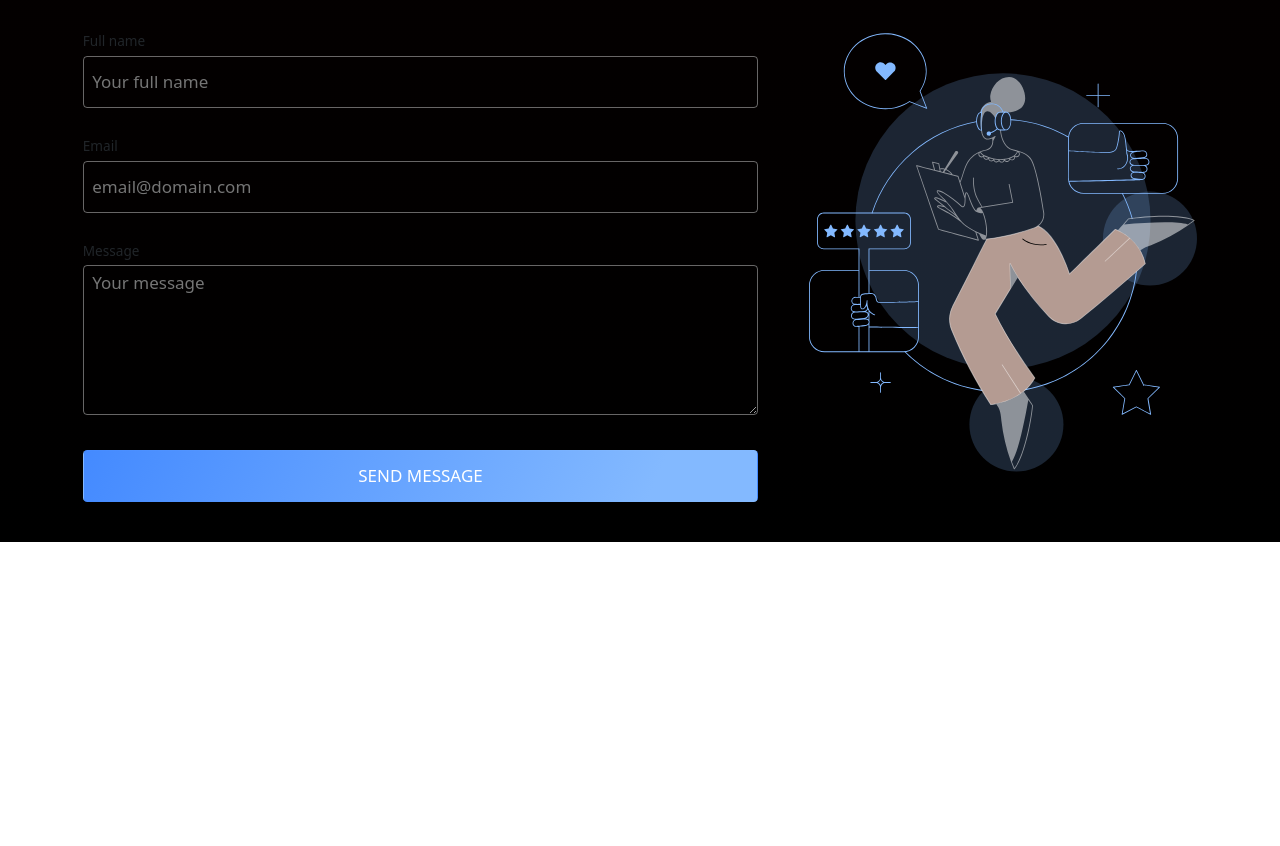
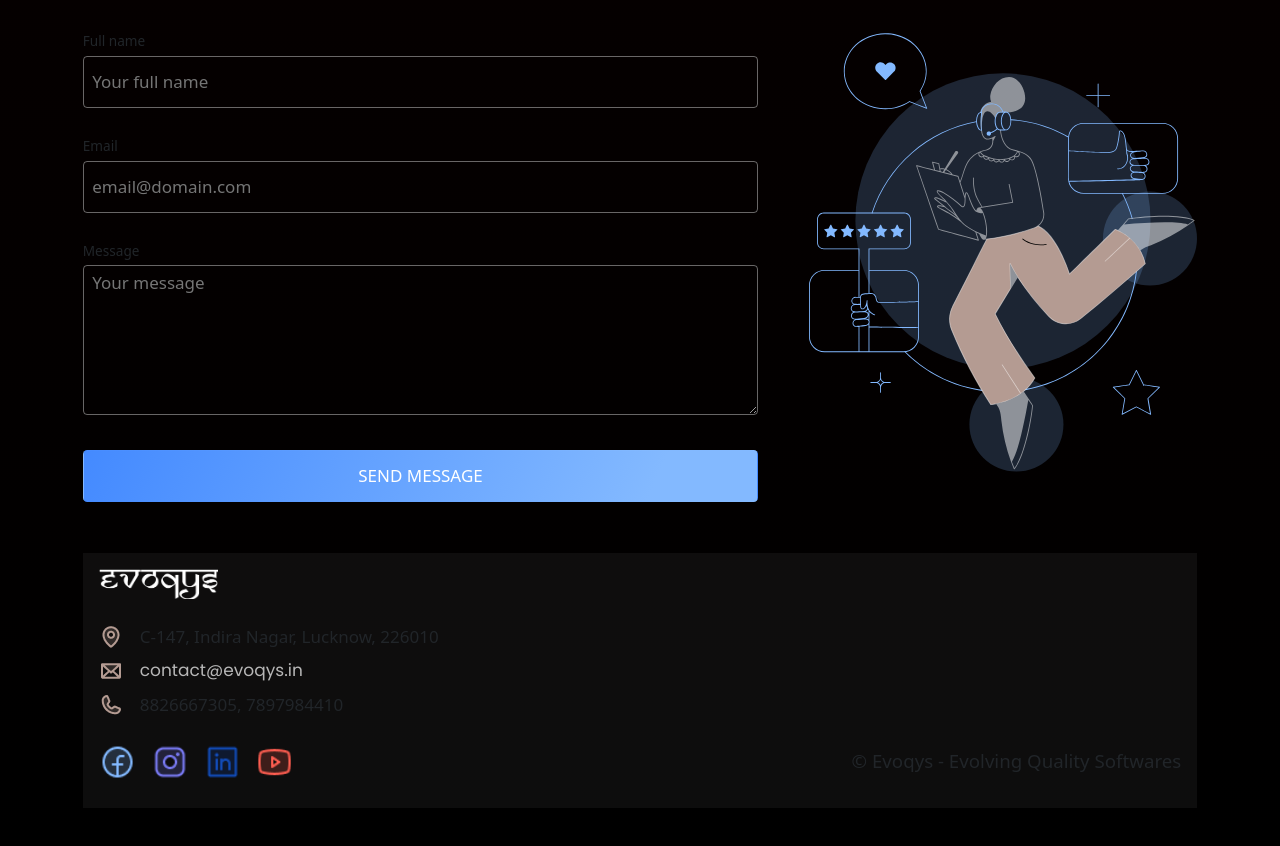
Before and after one commit to Evoqys/evoqys2.0, a Gatsby site: page / in a window 1280 px wide. Shown: the part 3801-4647 px from the top of the page. Before the commit the page ends 4343 px from the top, so only its background shows below. Built offline with nearby package versions, Linux system fonts and the light colour scheme; Gatsby itself is replaced by a stand-in of ours.

Commit message:
feat: completed footer

```diff
--- a/src/pages/index.tsx
+++ b/src/pages/index.tsx
@@ -7,6 +7,7 @@ import About from '../sections/About/About';
 import OurProcess from '../sections/OurProcess/OurProcess';
 import Services from '../sections/Services/Services';
 import ContactUs from '../sections/Contact-us/ContactUs';
+import Footer from '../sections/Footer/Footer';
 
 // markup
 const IndexPage = () => {
@@ -18,6 +19,7 @@ const IndexPage = () => {
             <OurProcess/>
             <Services/>
             <ContactUs/>
+            <Footer/>
         </div>
     );
 };
--- /dev/null
+++ b/src/sections/Footer/Footer.scss
@@ -0,0 +1,17 @@
+@import "../../styles/variables";
+.footer {
+  background: rgba(255, 255, 255, 0.05);
+  padding: 16px;
+  a {
+    color: $alternate-text-color;
+  }
+  .logo {
+    width: 7rem;
+    max-height: 30px;
+  }
+  .social {
+    height: 2.2rem;
+    width: 2.2rem;
+    margin-right: 15px;
+  }
+}
--- /dev/null
+++ b/src/sections/Footer/Footer.tsx
@@ -0,0 +1,66 @@
+import React from 'react';
+import './Footer.scss';
+// @ts-ignore
+import Logo from '../../images/logo.png';
+// @ts-ignore
+import Fb from '../../images/icons/FacebookLogo.png';
+// @ts-ignore
+import Insta from '../../images/icons/InstagramLogo.png';
+// @ts-ignore
+import Ln from '../../images/icons/LinkedinLogo.png';
+// @ts-ignore
+import Youtube from '../../images/icons/YoutubeLogo.png';
+// @ts-ignore
+import Phone from '../../images/icons/Phone.png';
+// @ts-ignore
+import Location from '../../images/icons/MapPin.png';
+// @ts-ignore
+import Mail from '../../images/icons/Envelope.png';
+
+
+const Footer: React.FC = (props: any) => {
+    return (
+        <div className='footer mt-5'>
+            <div>
+                <img src={Logo} alt='Logo' className='img-fluid logo'/>
+                <div className='d-flex align-items-center mt-4'>
+                    <img className='icon' src={Location} alt='Location'/>
+                    <div className='m-0 ms-3'>C-147, Indira Nagar, Lucknow, 226010</div>
+                </div>
+                <div className='d-flex align-items-center mt-2'>
+                    <img className='icon' src={Mail} alt='Mail'/>
+                    <a href='mailto:contact@evoqys.in' className='text-decoration-none m-0 ms-3'>contact@evoqys.in</a>
+                </div>
+                <div className='d-flex align-items-center mt-2'>
+                    <img className='icon' src={Phone} alt='Mail'/>
+                    <div className='m-0 ms-3'>8826667305, 7897984410</div>
+                </div>
+                <div className='mt-4 d-flex flex-column flex-md-row justify-content-between'>
+                    <div>
+                        <a target='_blank' href='https://www.facebook.com/evoqys-102174738163129'>
+                            <img className='social' src={Fb} alt='Fb'/>
+                        </a>
+                        <a target='_blank' href='https://www.instagram.com/evoqys/'>
+                            <img className='social' src={Insta} alt='Insta'/>
+                        </a>
+                        <a target='_blank' href='https://www.linkedin.com/company/69776723/admin/'>
+                            <img className='social' src={Ln} alt='Linked'/>
+                        </a>
+                        <a target='_blank' href='https://www.youtube.com/channel/UCq9vvikYUbJ76fNGWw9sakw'>
+                            <img className='social' src={Youtube} alt='Youtube'/>
+                        </a>
+                    </div>
+                    <div className='copyright'>
+                        <div className='divider'/>
+                        <p className='mt-1'>© Evoqys - Evolving Quality Softwares</p>
+                    </div>
+                </div>
+
+            </div>
+
+
+        </div>
+    );
+};
+
+export default Footer;
```
Also changed, not shown: src/images/icons/Envelope.png (added), src/images/icons/FacebookLogo.png (added), src/images/icons/InstagramLogo.png (added), src/images/icons/LinkedinLogo.png (added), src/images/icons/MapPin.png (added), src/images/icons/Phone.png (added), src/images/icons/YoutubeLogo.png (added).
